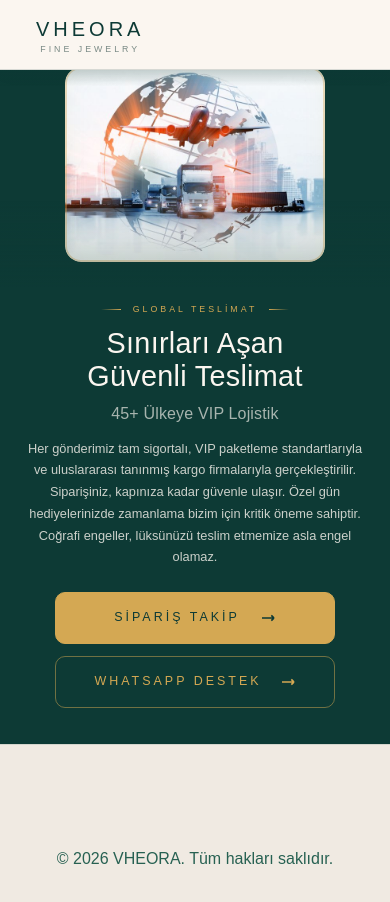
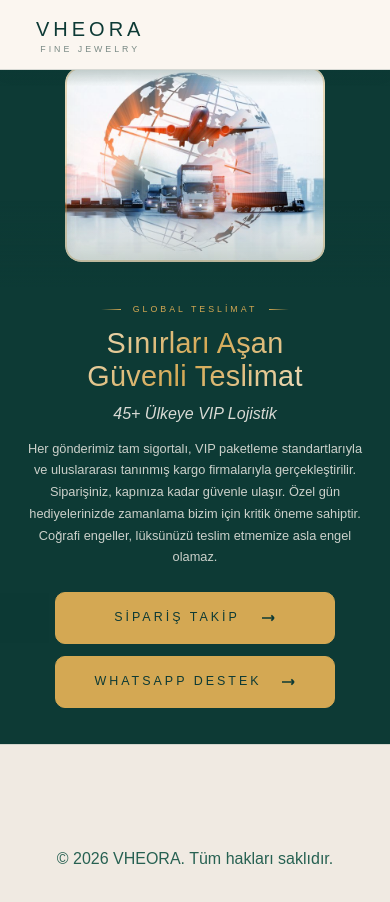
Before and after one commit to HamzaCans/vheoraa, a website: page logistics.html in a window 390 px wide. Drawn offline with Linux system fonts and the light colour scheme.

Commit message:
Revert "Service pages: remove green-pulse sparkle, outline WhatsApp btn, solid color titles"
This reverts commit 7d15a74928c106588c2a1603a0fc78312859dcd6.

```diff
--- a/logistics.html
+++ b/logistics.html
@@ -210,7 +210,10 @@
       font-weight: 300;
       line-height: 1.1;
       margin-bottom: 28px;
-      color: #FBF6F0;
+      background: linear-gradient(135deg, #FBF6F0 0%, #D4A853 50%, #FBF6F0 100%);
+      -webkit-background-clip: text;
+      -webkit-text-fill-color: transparent;
+      background-clip: text;
       animation: fadeInUp 1s 0.2s both;
       letter-spacing: 0.02em;
       overflow-wrap: anywhere;
@@ -220,12 +223,11 @@
     .custom-subtitle {
       font-family: 'Montserrat', sans-serif;
       font-size: clamp(1.1rem, 2vw, 1.6rem);
-      font-style: normal;
+      font-style: italic;
       font-weight: 300;
-      color: rgba(251, 246, 240, 0.7);
+      color: #FBF6F0;
       margin-bottom: 36px;
       animation: fadeInUp 1s 0.4s both;
-      letter-spacing: 0.01em;
     }
 
     .custom-text {
@@ -369,14 +371,13 @@
         line-height: 1.15;
         margin-bottom: 12px;
         letter-spacing: 0.01em;
-        color: #FBF6F0;
       }
 
       .custom-subtitle {
         font-size: 0.95rem;
         font-weight: 300;
-        font-style: normal;
-        color: rgba(251, 246, 240, 0.65);
+        font-style: italic;
+        color: rgba(251, 246, 240, 0.85);
         margin-bottom: 16px;
         line-height: 1.4;
       }
@@ -405,6 +406,11 @@
         font-size: 0.72rem;
         letter-spacing: 2px;
         border-radius: 10px;
+      }
+      .custom-left .btn-primary::after,
+      .custom-left .btn-secondary::after {
+        inset: -3px;
+        border-radius: 13px;
       }
     }
 
@@ -455,7 +461,8 @@
     }
 
     /* Gold CTA buttons — dark page override */
-    .custom-left .btn-primary {
+    .custom-left .btn-primary,
+    .custom-left .btn-secondary {
       background: #D4A853;
       color: #0D3A35;
       border: 1px solid #D4A853;
@@ -467,42 +474,37 @@
       justify-content: center;
       border-radius: 10px;
       position: relative;
-      overflow: hidden;
-      transition: all 0.3s ease;
+      overflow: visible;
+      transition: all 0.4s cubic-bezier(0.25, 0.46, 0.45, 0.94);
+      backdrop-filter: blur(4px);
+      -webkit-backdrop-filter: blur(4px);
     }
-    .custom-left .btn-primary:hover {
+    .custom-left .btn-primary::after,
+    .custom-left .btn-secondary::after {
+      content: '';
+      position: absolute;
+      inset: -4px;
+      border-radius: 16px;
+      box-shadow: 0 0 0 0 rgba(39, 97, 82, 0.5);
+      animation: green-pulse 1.8s ease-in-out infinite;
+      pointer-events: none;
+    }
+    @keyframes green-pulse {
+      0%   { box-shadow: 0 0 0 0    rgba(39, 97, 82, 0.5); opacity: 1; }
+      50%  { box-shadow: 0 0 0 14px rgba(39, 97, 82, 0);   opacity: 0.6; }
+      100% { box-shadow: 0 0 0 0    rgba(39, 97, 82, 0);   opacity: 0; }
+    }
+    .custom-left .btn-primary:hover,
+    .custom-left .btn-secondary:hover {
       background: #C49A48;
       border-color: #C49A48;
-      transform: translateY(-2px);
-      box-shadow: 0 8px 24px rgba(212, 168, 83, 0.3);
+      transform: translateY(-4px) scale(1.02);
+      box-shadow: 0 12px 40px rgba(212, 168, 83, 0.5);
     }
-    .custom-left .btn-primary:active {
-      transform: translateY(0);
-      box-shadow: 0 2px 8px rgba(212, 168, 83, 0.2);
-    }
-
-    .custom-left .btn-secondary {
-      background: transparent;
-      color: #D4A853;
-      border: 1px solid rgba(212, 168, 83, 0.5);
-      font-weight: 400;
-      padding: 14px 36px;
-      font-size: 0.78rem;
-      letter-spacing: 3px;
-      text-align: center;
-      justify-content: center;
-      border-radius: 10px;
-      position: relative;
-      overflow: hidden;
-      transition: all 0.3s ease;
-    }
-    .custom-left .btn-secondary:hover {
-      background: rgba(212, 168, 83, 0.1);
-      border-color: #D4A853;
-      transform: translateY(-2px);
-    }
+    .custom-left .btn-primary:active,
     .custom-left .btn-secondary:active {
-      transform: translateY(0);
+      transform: translateY(-1px) scale(0.98);
+      box-shadow: 0 4px 16px rgba(212, 168, 83, 0.3);
     }
   </style>
 </head>
```
Also changed, not shown: custom-design.html (+41 -39 lines), gia-certified.html (+42 -40 lines), restoration.html (+41 -39 lines).
